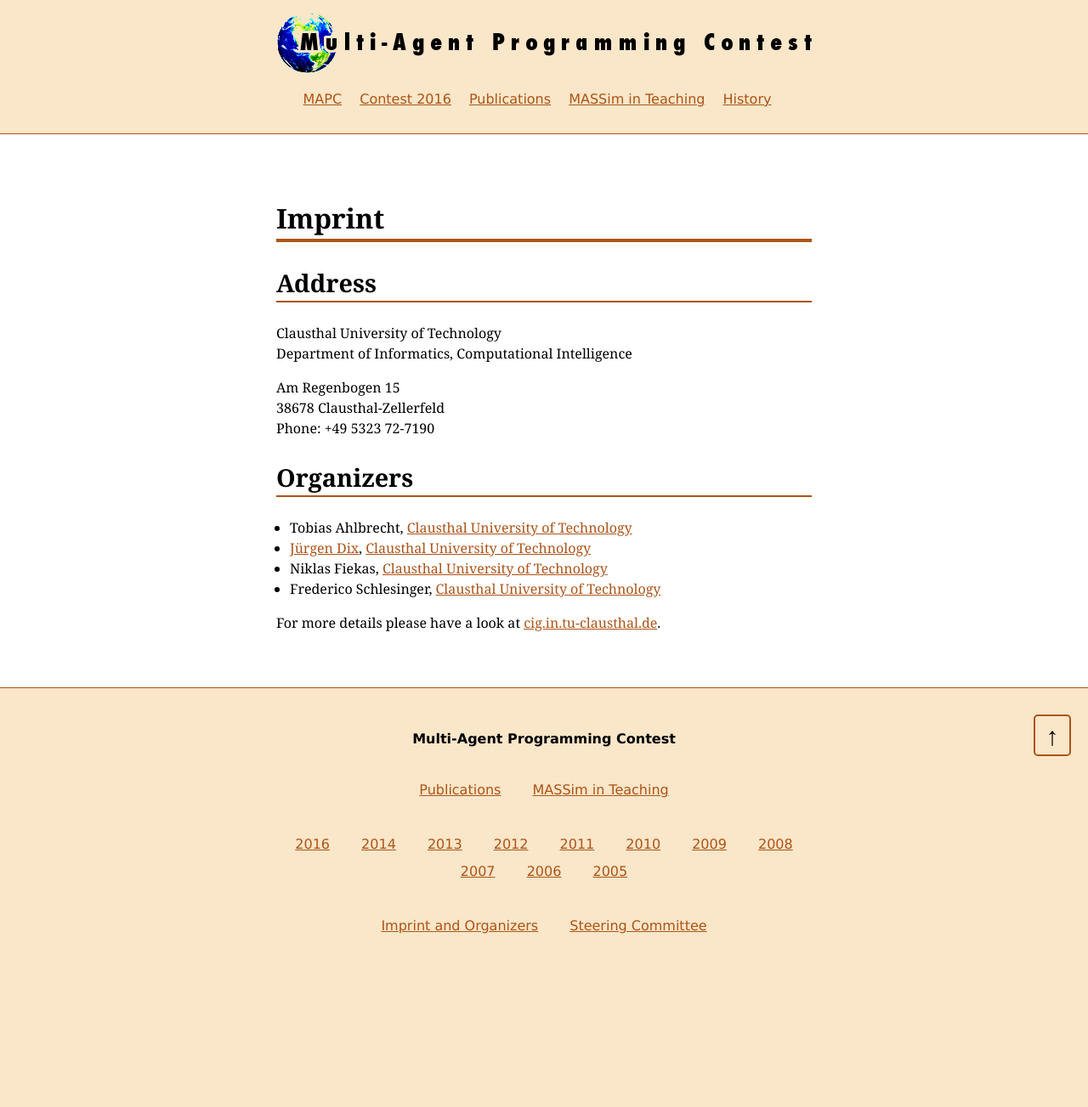
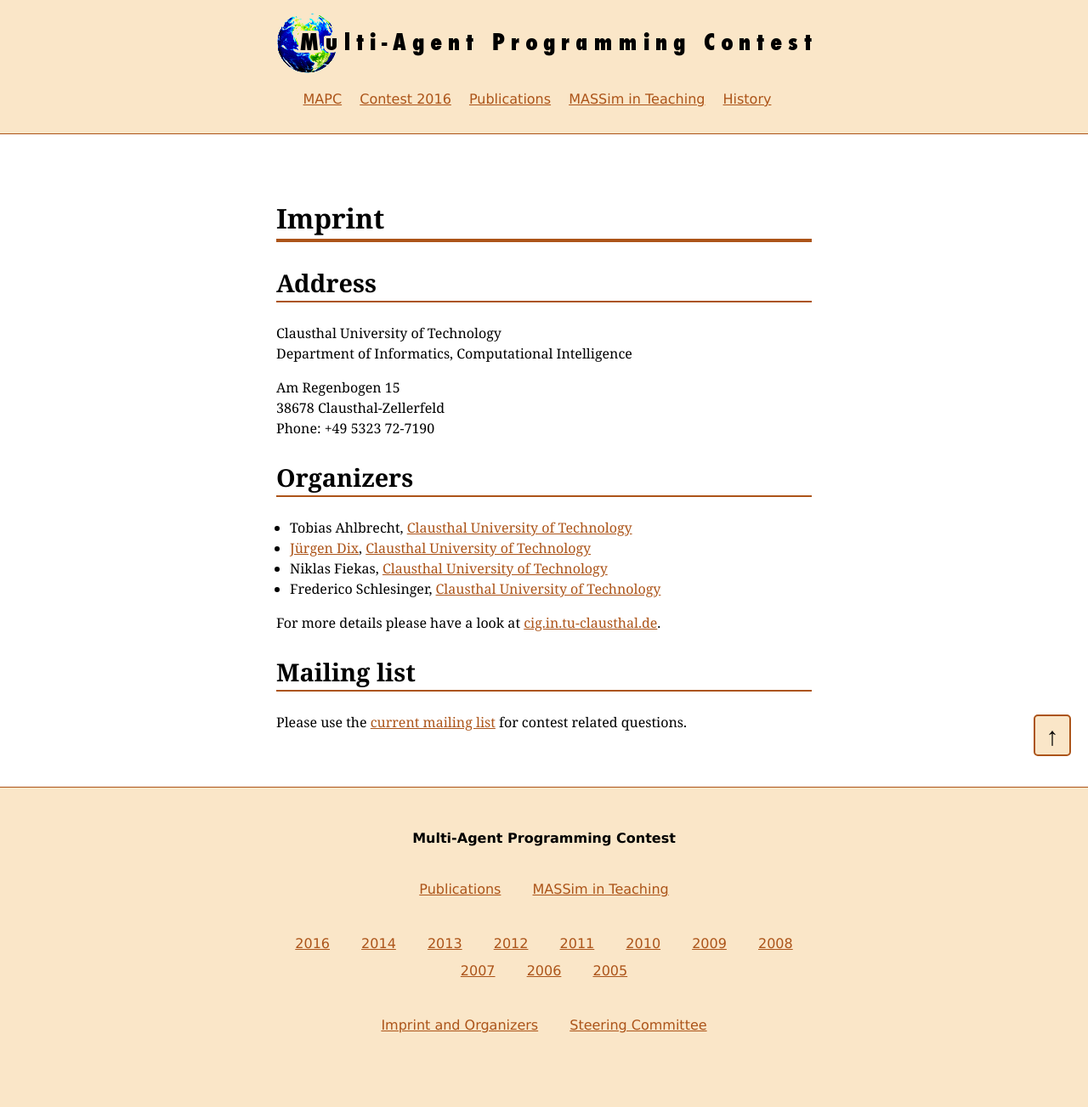
Before and after one commit to agentcontest/agentcontest.github.io, a Jekyll site: the page built from imprint.md, in a window 1280 px wide. Shown: the whole page at 85% size. Built offline with Jekyll 4.4.1, drawn with Linux system fonts in a browser that asks for light colours; before the commit the page ends 1186 px from its top, so only the background shows below that.

Commit message:
Add mailing list to contact page

```diff
--- a/imprint.md
+++ b/imprint.md
@@ -27,3 +27,8 @@ Organizers
   [Clausthal University of Technology](http://www.tu-clausthal.de/)
 
 For more details please have a look at [cig.in.tu-clausthal.de](http://cig.in.tu-clausthal.de/).
+
+Mailing list
+------------
+
+Please use the [current mailing list](/2016/getting-started/#mailing-list-for-20152016) for contest related questions.
```
